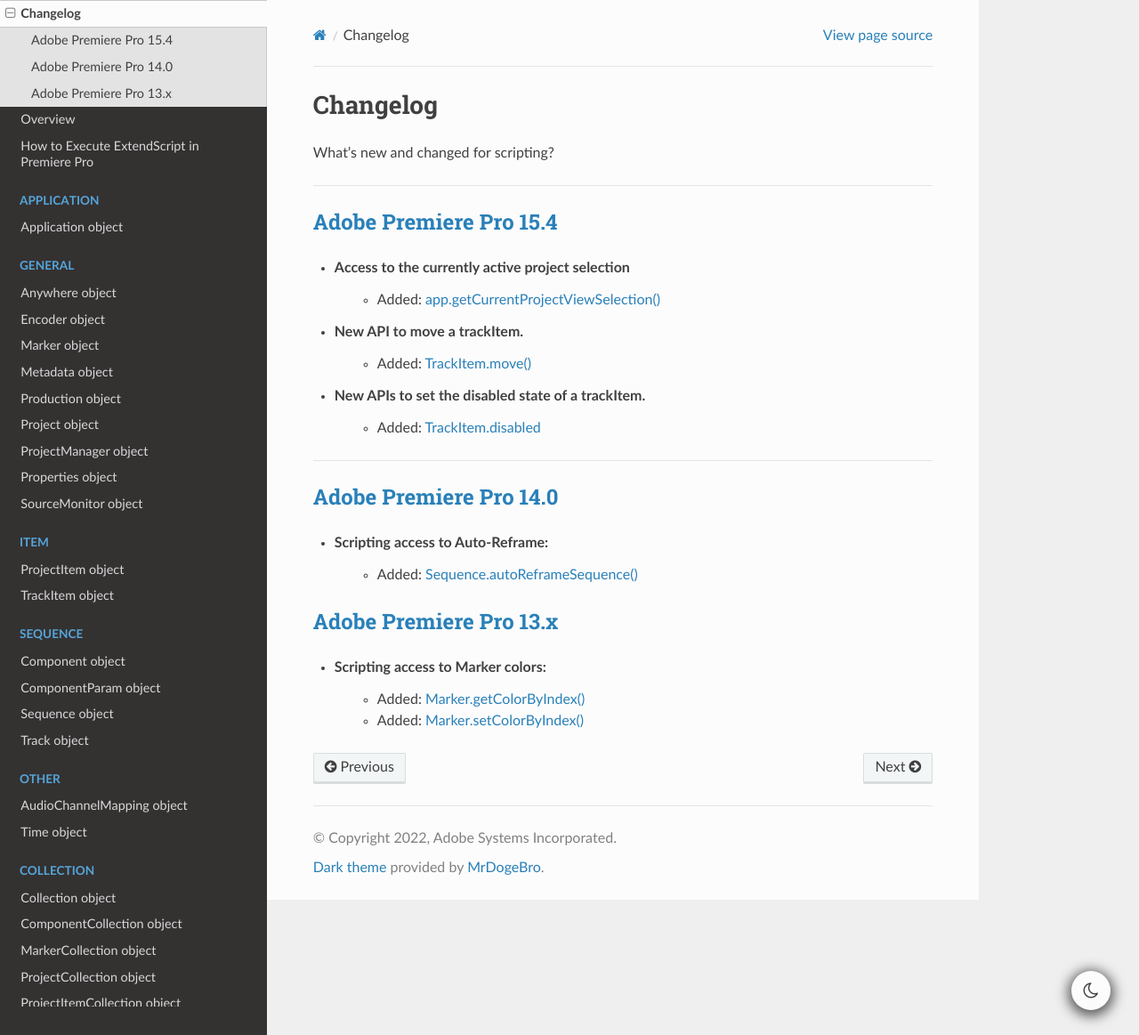
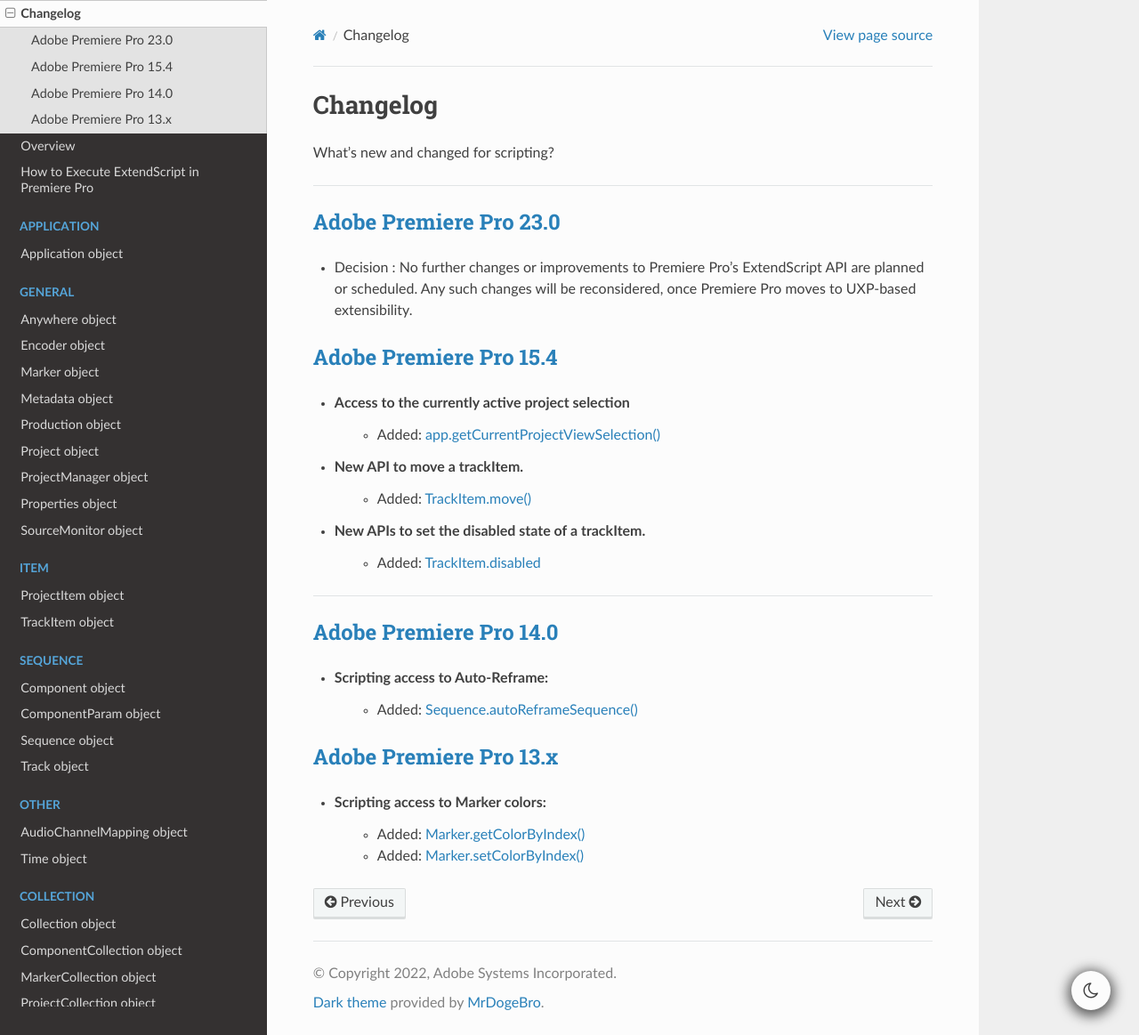
Before and after one commit to docsforadobe/premiere-scripting-guide, a Sphinx documentation site: the page built from docs/introduction/changelog.rst, in a window 1280 px wide and 1163 px high. Shown: the whole window at 89% size. Built offline with Sphinx 7.4.7 and the Read the Docs theme 2.0.0, drawn with Linux system fonts in a browser that asks for light colours.

Commit message:
Set expectations: no more updates
Set expectations: no more updates

```diff
--- a/docs/introduction/changelog.rst
+++ b/docs/introduction/changelog.rst
@@ -5,6 +5,13 @@
 What's new and changed for scripting?
 
 ----
+
+.. _Changelog.23.x:
+
+`Adobe Premiere Pro 23.0`_
+************************************************************************************************************************************
+
+- Decision : No further changes or improvements to Premiere Pro's ExtendScript API are planned or scheduled. Any such changes will be reconsidered, once Premiere Pro moves to UXP-based extensibility.
 
 .. _Changelog.15.x:
 
--- a/docs/item/projectitem.rst
+++ b/docs/item/projectitem.rst
@@ -518,8 +518,9 @@
 app.setSDKEventMessage("Matrix Equation " + " = " + colorSpace.matrixEquation, 'info');
 }
 
-----
+--------------------------------------
 .. _projectItem.getOriginalColorSpace:
+--------------------------------------
 
 ProjectItem.getOriginalColorSpace()
 *********************************************
--- a/docs/sequence/sequence.rst
+++ b/docs/sequence/sequence.rst
@@ -162,7 +162,7 @@
 
 **Description**
 
-The :ref:`projectItem` associated with this sequence. Note that not all sequences will have a `projectItem`, there may be sequences in a project that Premiere generates that are invisible to the user, these do not have `projectItem`s.
+The :ref:`projectItem` associated with this sequence. Note that not all sequences will have a `projectItem`, there may be sequences in a project that Premiere generates that are invisible to the user, these do not have `projectItems`.
 
 **Type**
 
```
